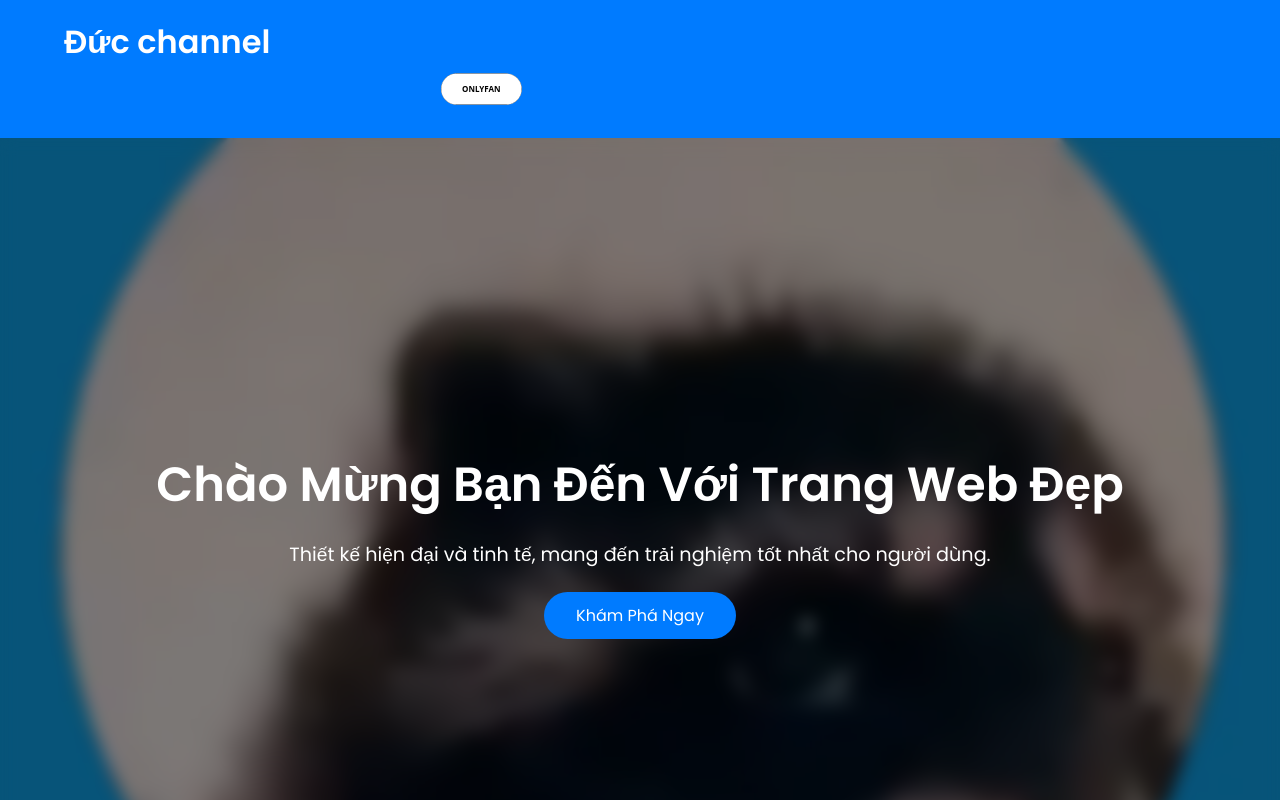
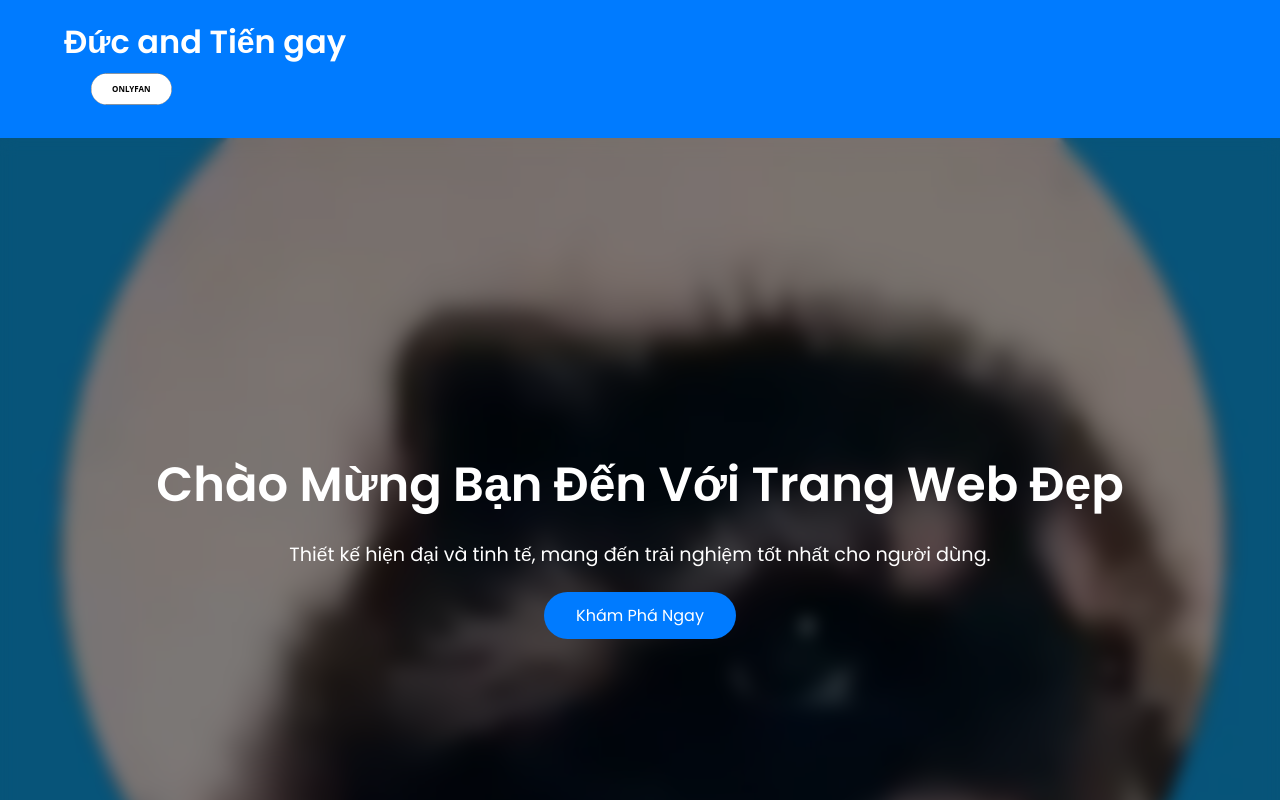
Before and after one commit to ADVT1809/firstweb, a plain HTML site: page index.html in a window 1280 px wide. Shown: the top 800 px of the page. Drawn offline with Linux system fonts and the light colour scheme.

Commit message:
Add files via upload

```diff
--- a/index.html
+++ b/index.html
@@ -14,7 +14,7 @@
   <body>
     <header>
       <div class="container">
-        <h1 class="logo">Đức channel</h1>
+        <h1 class="logo">Đức and Tiến gay</h1>
       </div>
       <div>
         <a href="https://www.youtube.com/watch?v=dQw4w9WgXcQ">
--- a/styles.css
+++ b/styles.css
@@ -80,7 +80,7 @@ nav ul li a:hover {
 
 .btn-1 {
   margin-top: -10px; /* Dịch chuyển button xuống dưới */
-  margin-left: 400px; /* Dịch chuyển button sang phải */
+  margin-left: 50px; /* Dịch chuyển button sang phải */
 }
 
 .btn-1:disabled {
```
